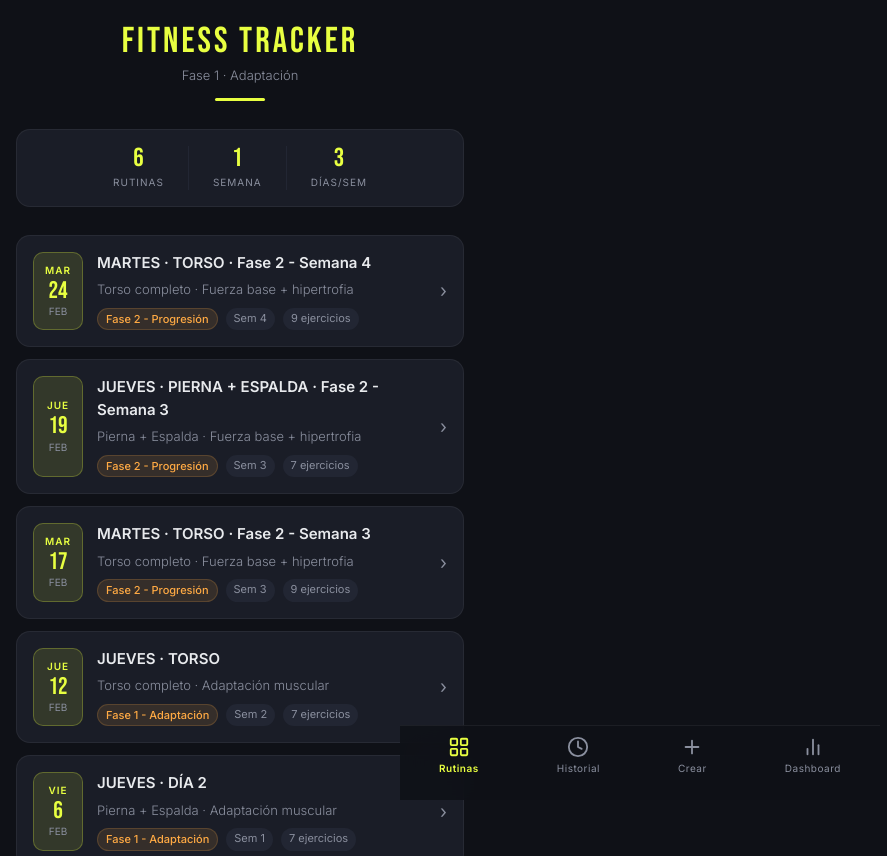
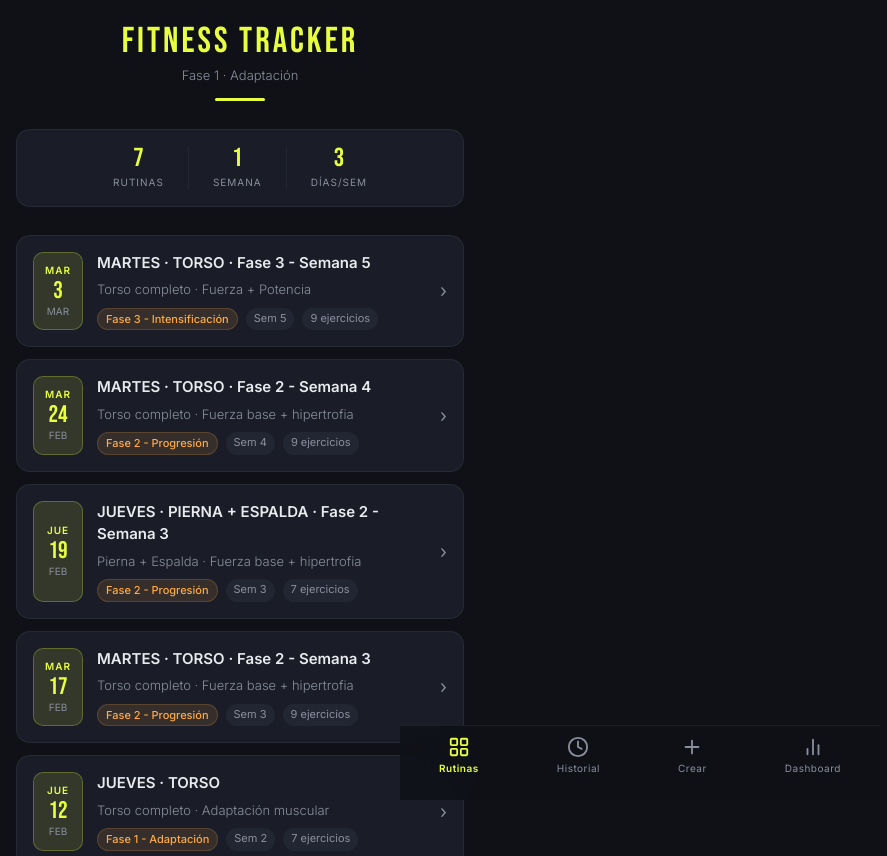
Before and after one commit to mdgdeveloper/gym26, a Next.js app: page / in a window 1280 px wide. Shown: the top 856 px of the page, without its empty margins (0-887 px from the left). Built offline with nearby package versions, Linux system fonts and the light colour scheme.

Commit message:
New routine

```diff
--- a/data/index.ts
+++ b/data/index.ts
@@ -8,6 +8,7 @@ import juevesTorsoFase1Semana2 from "./routines/jueves-torso-fase1-semana2.json"
 import martesTorsoFase2Semana3 from "./routines/martes-torso-fase2-semana3.json";
 import juevesPiernaFase2Semana3 from "./routines/jueves-pierna-espalda-fase2-semana3.json";
 import martesTorsoFase2Semana4 from "./routines/martes-torso-fase2-semana4.json";
+import martesTorsoFase3Semana5 from "./routines/martes-torso-fase3-semana5.json";
 
 // ─── ARRAY DE TODAS LAS RUTINAS ─── (orden: más reciente primero)
 const allRoutines: Routine[] = [
@@ -17,6 +18,7 @@ const allRoutines: Routine[] = [
   martesTorsoFase2Semana3 as unknown as Routine,
   juevesPiernaFase2Semana3 as unknown as Routine,
   martesTorsoFase2Semana4 as unknown as Routine,
+  martesTorsoFase3Semana5 as unknown as Routine,
 ];
 
 export function getAllRoutines(): Routine[] {
--- /dev/null
+++ b/data/routines/martes-torso-fase3-semana5.json
@@ -0,0 +1,263 @@
+{
+    "id": "martes-torso-fase3-semana5",
+    "title": "MARTES · TORSO · Fase 3 - Semana 5",
+    "date": "2026-03-03",
+    "focus": "Torso completo · Fuerza + Potencia",
+    "phase": "Fase 3 - Intensificación",
+    "week": 5,
+    "summary": {
+        "cardio": "5 min",
+        "warmup": "7 min",
+        "training": "38 min",
+        "stretch": "5 min"
+    },
+    "blocks": [
+        {
+            "type": "cardio",
+            "title": "Activación cardiovascular",
+            "description": "Bici, remo o cinta. Ritmo medio para preparar el sistema.",
+            "duration": "5 min",
+            "items": []
+        },
+        {
+            "type": "warmup",
+            "title": "Movilidad y activación neural",
+            "duration": "7 min",
+            "items": [
+                {
+                    "text": "Círculos de hombros y brazos · 20 reps progresivos"
+                },
+                {
+                    "text": "Movilidad escapular (retracción/protracción) · 3 x 15"
+                },
+                {
+                    "text": "Rotaciones torácicas con extensión · 12 por lado"
+                },
+                {
+                    "text": "Flexiones explosivas o completas · 2 x 5-8"
+                },
+                {
+                    "text": "Activación neural: press con barra vacía · 2 x 5"
+                }
+            ]
+        },
+        {
+            "type": "stretch",
+            "title": "Estiramientos y liberación",
+            "duration": "5 min",
+            "items": [
+                {
+                    "bold": "Pectoral:",
+                    "text": "35s por lado, enfoque profundo"
+                },
+                {
+                    "bold": "Dorsal:",
+                    "text": "35s, extensión completa"
+                },
+                {
+                    "bold": "Hombros:",
+                    "text": "30s por lado, múltiples ángulos"
+                },
+                {
+                    "bold": "Tríceps:",
+                    "text": "30s por lado con estiramiento adicional"
+                }
+            ]
+        }
+    ],
+    "exercises": [
+        {
+            "id": "press-banca",
+            "name": "Press de Banca con Barra",
+            "order": 1,
+            "type": "principal",
+            "series": 5,
+            "reps": "4-6",
+            "rest": "2.5 min",
+            "weight": "alto",
+            "tip": "Fase de fuerza: peso desafiante pero controlado. Técnica impecable es prioritaria.",
+            "steps": [
+                {
+                    "text": "Configuración precisa: ojos bajo la barra, pies firmes, escápulas retraídas y arco natural."
+                },
+                {
+                    "text": "Agarre firme un poco más amplio que hombros. Tensión corporal total antes de empezar."
+                },
+                {
+                    "text": "Desenchufe controlado, pausa de 1s en el pecho, explosión hacia arriba sin perder técnica."
+                }
+            ]
+        },
+        {
+            "id": "remo-polea-baja",
+            "name": "Remo en Polea Baja",
+            "order": 2,
+            "type": "principal",
+            "series": 4,
+            "reps": "5-7",
+            "rest": "2.5 min",
+            "weight": "alto",
+            "tip": "2s de pausa en la contracción máxima. Siente cada repetición.",
+            "steps": [
+                {
+                    "text": "Posición sólida: pecho alto, hombros atrás, core activado desde el inicio."
+                },
+                {
+                    "text": "Tirón potente hacia abdomen bajo, codos pegados al cuerpo."
+                },
+                {
+                    "text": "Pausa de 2s apretando escápulas, retorno controlado sin perder tensión."
+                }
+            ]
+        },
+        {
+            "id": "press-inclinado-mancuernas",
+            "name": "Press Inclinado con Mancuernas",
+            "order": 3,
+            "type": "secundario",
+            "series": 4,
+            "reps": "6-8",
+            "rest": "2 min",
+            "weight": "moderado-alto",
+            "tip": "Inclinación 30-45°. Rango completo sin comprometer hombros.",
+            "steps": [
+                {
+                    "text": "Banco inclinado estable, mancuernas en posición de press a nivel del pecho superior."
+                },
+                {
+                    "text": "Press hacia arriba y ligeramente hacia adentro, formando un arco natural."
+                },
+                {
+                    "text": "Bajada controlada hasta sentir estiramiento en pectorales, sin forzar."
+                }
+            ]
+        },
+        {
+            "id": "dominadas-asistidas",
+            "name": "Dominadas Asistidas o Jalón Cerrado",
+            "order": 4,
+            "type": "secundario",
+            "series": 4,
+            "reps": "6-8",
+            "rest": "2 min",
+            "weight": "moderado-alto",
+            "tip": "Si haces dominadas, busca la asistencia mínima. Si jalón, agarre neutro o supino.",
+            "steps": [
+                {
+                    "text": "Cuelga con agarre supino o neutro, escápulas activadas desde el inicio."
+                },
+                {
+                    "text": "Tirón potente llevando el pecho hacia la barra, codos hacia atrás."
+                },
+                {
+                    "text": "Bajada controlada hasta extensión completa, manteniendo tensión dorsal."
+                }
+            ]
+        },
+        {
+            "id": "press-militar-barra",
+            "name": "Press Militar con Barra",
+            "order": 5,
+            "type": "secundario",
+            "series": 3,
+            "reps": "6-8",
+            "rest": "90s",
+            "weight": "moderado",
+            "tip": "De pie, core súper activado. No arquees la espalda compensando.",
+            "steps": [
+                {
+                    "text": "De pie, barra en posición de rack frontal, codos hacia adelante."
+                },
+                {
+                    "text": "Press vertical explosivo, cabeza ligeramente hacia atrás para dar paso."
+                },
+                {
+                    "text": "Al pasar la frente, empuja la cabeza hacia adelante y extiende completamente."
+                }
+            ]
+        },
+        {
+            "id": "curl-martillo",
+            "name": "Curl Martillo con Mancuernas",
+            "order": 6,
+            "type": "aislamiento",
+            "series": 3,
+            "reps": "8-10",
+            "rest": "75s",
+            "weight": "moderado",
+            "tip": "Agarre neutro, movimiento estricto. Enfoque en braquial anterior.",
+            "steps": [
+                {
+                    "text": "De pie, mancuernas con agarre neutro (como martillos) a los lados."
+                },
+                {
+                    "text": "Curl alternado o simultáneo manteniendo los codos fijos."
+                },
+                {
+                    "text": "Subida controlada, pausa breve arriba, bajada en 2s."
+                }
+            ]
+        },
+        {
+            "id": "extension-triceps-copa",
+            "name": "Extensión de Tríceps Copa con Mancuerna",
+            "order": 7,
+            "type": "aislamiento",
+            "series": 3,
+            "reps": "8-10",
+            "rest": "75s",
+            "weight": "moderado",
+            "tip": "Una sola mancuerna pesada. Codos fijos, rango completo.",
+            "steps": [
+                {
+                    "text": "Sentado o de pie, sostén una mancuerna con ambas manos por encima de la cabeza."
+                },
+                {
+                    "text": "Baja la mancuerna por detrás de la cabeza flexionando solo los codos."
+                },
+                {
+                    "text": "Extiende hacia arriba manteniendo los codos en posición fija."
+                }
+            ]
+        },
+        {
+            "id": "plancha-diamante",
+            "name": "Plancha Diamante + Giros",
+            "order": 8,
+            "type": "core",
+            "series": 3,
+            "reps": "30s plancha + 10 giros",
+            "rest": "60s",
+            "tip": "Combinación desafiante: mantén 30s en plancha, luego 10 giros laterales.",
+            "steps": [
+                {
+                    "text": "Plancha con manos formando diamante bajo el pecho, cuerpo rígido."
+                },
+                {
+                    "text": "Mantén 30s, luego gira a plancha lateral alternando 10 veces total."
+                }
+            ]
+        },
+        {
+            "id": "russian-twist-peso",
+            "name": "Russian Twist con Peso",
+            "order": 9,
+            "type": "core",
+            "series": 3,
+            "reps": "15 por lado",
+            "rest": "45s",
+            "tip": "Disco o mancuerna de peso moderado. Piernas elevadas para más dificultad.",
+            "steps": [
+                {
+                    "text": "Sentado, piernas flexionadas y elevadas, tronco inclinado 45°."
+                },
+                {
+                    "text": "Con el peso en las manos, gira de lado a lado tocando el suelo."
+                },
+                {
+                    "text": "Mantén el core activado y las piernas estables durante todo el movimiento."
+                }
+            ]
+        }
+    ]
+}
```
